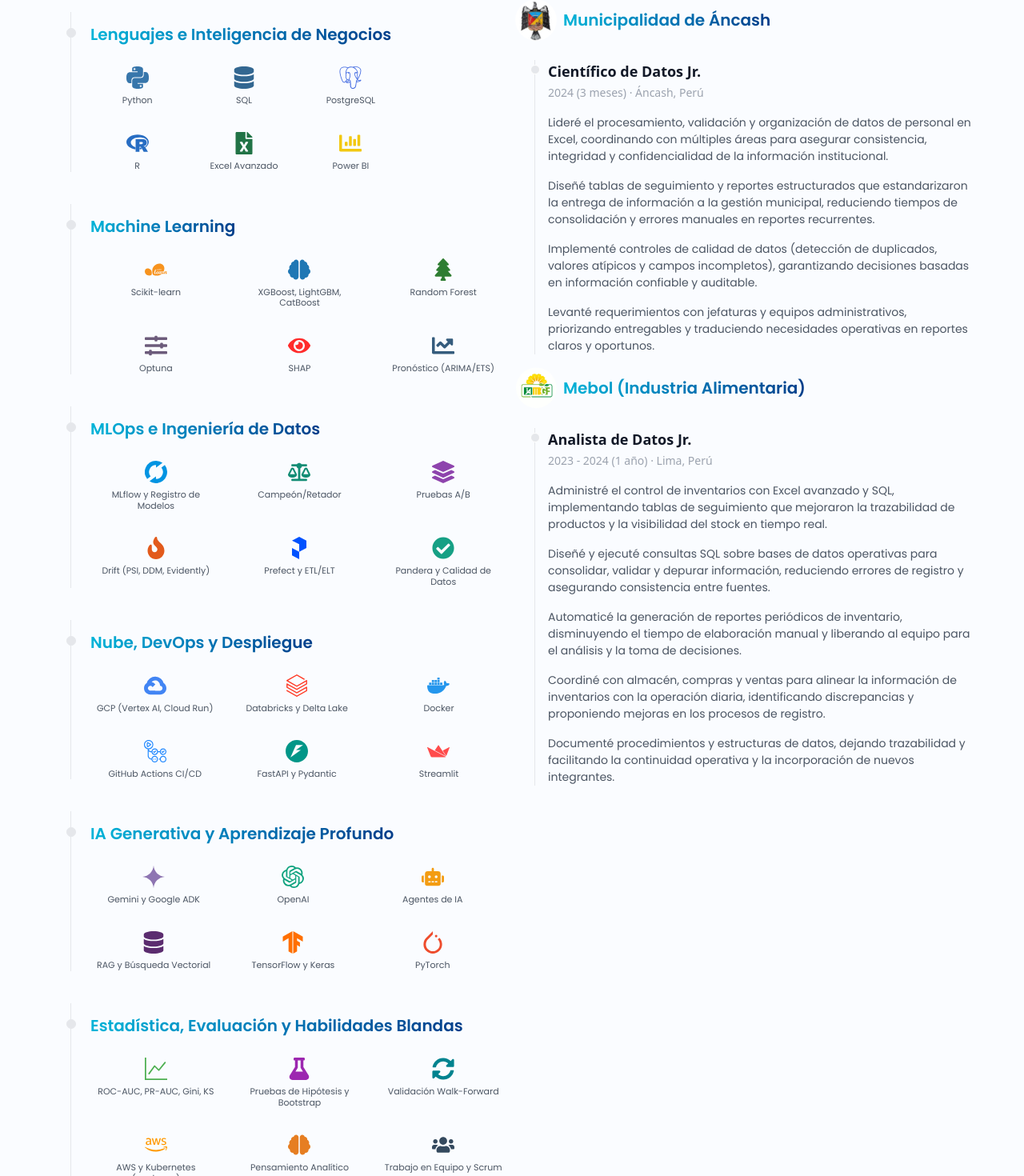
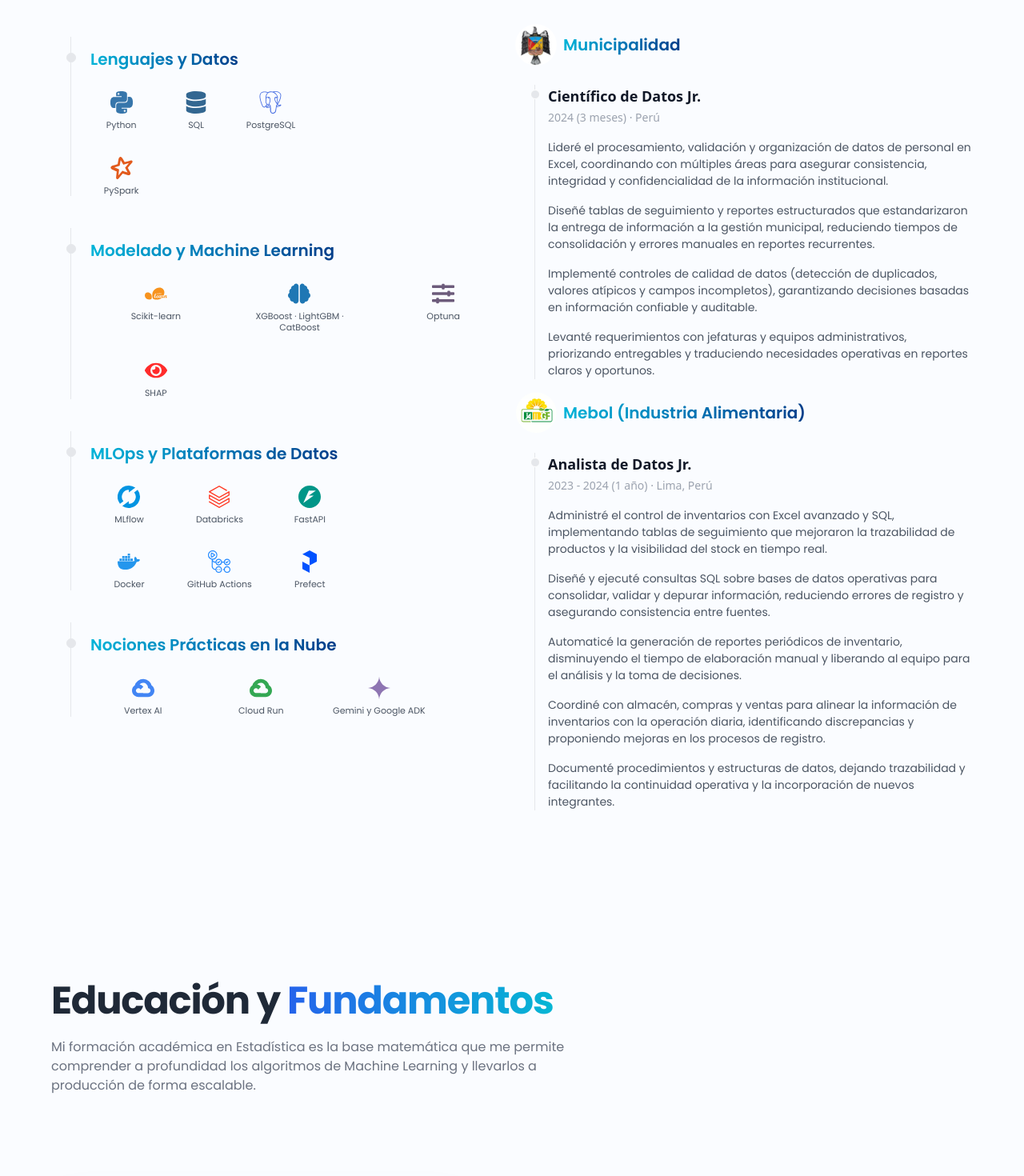
Before and after one commit to wilder14-eslu/personal-portfolio, a React (Vite) app: page / in a window 1280 px wide. Shown: the part 1002-2472 px from the top of the page at 80% size. Built offline with nearby package versions, Linux system fonts and the light colour scheme.

Commit message:
content: Databricks en MLOps y títulos de habilidades más claros

```diff
--- a/src/constants/data.js
+++ b/src/constants/data.js
@@ -5,7 +5,7 @@ import {
   FaFileExcel, FaFire, FaFlask, FaLayerGroup, FaRobot, FaSlidersH, FaSyncAlt, FaTree, FaUsers,
 } from "react-icons/fa";
 import {
-  SiDatabricks, SiDocker, SiFastapi, SiGithubactions, SiGooglecloud, SiMlflow, SiOpenai, SiPostgresql,
+  SiApachespark, SiDatabricks, SiDocker, SiFastapi, SiGithubactions, SiGooglecloud, SiMlflow, SiOpenai, SiPostgresql,
   SiPrefect, SiPython, SiPytorch, SiR, SiReact, SiScikitlearn, SiStreamlit, SiTensorflow,
 } from "react-icons/si";
 import { RiGeminiFill } from "react-icons/ri";
@@ -14,7 +14,6 @@ import { TbBrandFirebase } from "react-icons/tb";
 import ml_banking_icon from "../assets/credit_risk_pipeline.webp";
 import ai_health_icon from "../assets/malaria_wape_chart.webp";
 import ai_hr_icon from "../assets/ai_hr_icon.jpg";
-import investigacion from "../assets/investigacion.avif";
 import devpost_icon from "../assets/Devpost.webp";
 
 // Fotos y logos reales de instituciones y empresas
@@ -37,100 +36,52 @@ export const callToAction = "https://www.linkedin.com/in/wilder-eslu/";
 // ---------------------------------------------------------------------------
 const skills_en = [
   {
-    title: "Languages & BI",
+    title: "Languages & Data",
     items: [
       { id: "s-1", icon: SiPython, name: "Python", color: "#3776AB" },
       { id: "s-2", icon: FaDatabase, name: "SQL", color: "#336791" },
       { id: "s-3", icon: SiPostgresql, name: "PostgreSQL", color: "#4169E1" },
-      { id: "s-4", icon: SiR, name: "R", color: "#276DC3" },
-      { id: "s-5", icon: FaFileExcel, name: "Advanced Excel", color: "#217346" },
-      { id: "s-6", icon: FaChartBar, name: "Power BI", color: "#F2C811" }
+      { id: "s-4", icon: SiApachespark, name: "PySpark", color: "#E25A1C" }
     ]
   },
   {
-    title: "Machine Learning",
+    title: "Modeling & Machine Learning",
     items: [
-      { id: "s-7", icon: SiScikitlearn, name: "Scikit-learn", color: "#F7931E" },
-      { id: "s-8", icon: FaBrain, name: "XGBoost, LightGBM, CatBoost", color: "#1F77B4" },
-      { id: "s-9", icon: FaTree, name: "Random Forest", color: "#2E7D32" },
-      { id: "s-10", icon: FaSlidersH, name: "Optuna", color: "#6C5B7B" },
-      { id: "s-11", icon: FaEye, name: "SHAP", color: "#FF2B2B" },
-      { id: "s-12", icon: FaChartLine, name: "Forecasting (ARIMA/ETS)", color: "#355C7D" }
+      { id: "s-5", icon: SiScikitlearn, name: "Scikit-learn", color: "#F7931E" },
+      { id: "s-6", icon: FaBrain, name: "XGBoost · LightGBM · CatBoost", color: "#1F77B4" },
+      { id: "s-7", icon: FaSlidersH, name: "Optuna", color: "#6C5B7B" },
+      { id: "s-8", icon: FaEye, name: "SHAP", color: "#FF2B2B" }
     ]
   },
   {
-    title: "MLOps & Data Engineering",
+    title: "MLOps & Data Platforms",
     items: [
-      { id: "s-13", icon: SiMlflow, name: "MLflow & Model Registry", color: "#0194E2" },
-      { id: "s-14", icon: FaBalanceScale, name: "Champion/Challenger", color: "#138D75" },
-      { id: "s-15", icon: FaLayerGroup, name: "A/B Testing", color: "#8E44AD" },
-      { id: "s-16", icon: FaFire, name: "Drift (PSI, DDM, Evidently)", color: "#E25A1C" },
-      { id: "s-17", icon: SiPrefect, name: "Prefect & ETL/ELT", color: "#0052FF" },
-      { id: "s-18", icon: FaCheckCircle, name: "Pandera & Data Quality", color: "#16A085" }
+      { id: "s-9", icon: SiMlflow, name: "MLflow", color: "#0194E2" },
+      { id: "s-10", icon: SiDatabricks, name: "Databricks", color: "#FF3621" },
+      { id: "s-11", icon: SiFastapi, name: "FastAPI", color: "#009688" },
+      { id: "s-12", icon: SiDocker, name: "Docker", color: "#2496ED" },
+      { id: "s-13", icon: SiGithubactions, name: "GitHub Actions", color: "#2088FF" },
+      { id: "s-14", icon: SiPrefect, name: "Prefect", color: "#0052FF" }
     ]
   },
   {
-    title: "Cloud, DevOps & Serving",
+    title: "Hands-on Cloud Basics",
     items: [
-      { id: "s-19", icon: SiGooglecloud, name: "GCP (Vertex AI, Cloud Run)", color: "#4285F4" },
-      { id: "s-20", icon: SiDatabricks, name: "Databricks & Delta Lake", color: "#FF3621" },
-      { id: "s-21", icon: SiDocker, name: "Docker", color: "#2496ED" },
-      { id: "s-22", icon: SiGithubactions, name: "GitHub Actions CI/CD", color: "#2088FF" },
-      { id: "s-23", icon: SiFastapi, name: "FastAPI & Pydantic", color: "#009688" },
-      { id: "s-24", icon: SiStreamlit, name: "Streamlit", color: "#FF4B4B" }
-    ]
-  },
-  {
-    title: "Generative AI & Deep Learning",
-    items: [
-      { id: "s-25", icon: RiGeminiFill, name: "Gemini & Google ADK", color: "#8E75B2" },
-      { id: "s-26", icon: SiOpenai, name: "OpenAI", color: "#10A37F" },
-      { id: "s-27", icon: FaRobot, name: "AI Agents", color: "#F39C12" },
-      { id: "s-28", icon: FaDatabase, name: "RAG & Vector Search", color: "#5B2C6F" },
-      { id: "s-29", icon: SiTensorflow, name: "TensorFlow & Keras", color: "#FF6F00" },
-      { id: "s-30", icon: SiPytorch, name: "PyTorch", color: "#EE4C2C" }
-    ]
-  },
-  {
-    title: "Statistics, Evaluation & Soft Skills",
-    items: [
-      { id: "s-31", icon: BsGraphUp, name: "ROC-AUC, PR-AUC, Gini, KS", color: "#4CAF50" },
-      { id: "s-32", icon: FaFlask, name: "Hypothesis Tests & Bootstrap", color: "#9C27B0" },
-      { id: "s-33", icon: FaSyncAlt, name: "Walk-Forward Validation", color: "#00838F" },
-      { id: "s-34", icon: FaAws, name: "AWS & Kubernetes (basics)", color: "#FF9900" },
-      { id: "s-35", icon: FaBrain, name: "Analytical Thinking", color: "#E67E22" },
-      { id: "s-36", icon: FaUsers, name: "Teamwork & Scrum", color: "#34495E" }
+      { id: "s-15", icon: SiGooglecloud, name: "Vertex AI", color: "#4285F4" },
+      { id: "s-16", icon: SiGooglecloud, name: "Cloud Run", color: "#34A853" },
+      { id: "s-17", icon: RiGeminiFill, name: "Gemini & Google ADK", color: "#8E75B2" }
     ]
   }
 ];
 
 const skillNamesEs = {
-  "Advanced Excel": "Excel Avanzado",
-  "Forecasting (ARIMA/ETS)": "Pronóstico (ARIMA/ETS)",
-  "MLflow & Model Registry": "MLflow y Registro de Modelos",
-  "Champion/Challenger": "Campeón/Retador",
-  "A/B Testing": "Pruebas A/B",
-  "Prefect & ETL/ELT": "Prefect y ETL/ELT",
-  "Pandera & Data Quality": "Pandera y Calidad de Datos",
-  "Databricks & Delta Lake": "Databricks y Delta Lake",
-  "FastAPI & Pydantic": "FastAPI y Pydantic",
   "Gemini & Google ADK": "Gemini y Google ADK",
-  "AI Agents": "Agentes de IA",
-  "RAG & Vector Search": "RAG y Búsqueda Vectorial",
-  "TensorFlow & Keras": "TensorFlow y Keras",
-  "Hypothesis Tests & Bootstrap": "Pruebas de Hipótesis y Bootstrap",
-  "Walk-Forward Validation": "Validación Walk-Forward",
-  "AWS & Kubernetes (basics)": "AWS y Kubernetes (nociones)",
-  "Analytical Thinking": "Pensamiento Analítico",
-  "Teamwork & Scrum": "Trabajo en Equipo y Scrum",
 };
 const skillTitlesEs = [
-  "Lenguajes e Inteligencia de Negocios",
-  "Machine Learning",
-  "MLOps e Ingeniería de Datos",
-  "Nube, DevOps y Despliegue",
-  "IA Generativa y Aprendizaje Profundo",
-  "Estadística, Evaluación y Habilidades Blandas",
+  "Lenguajes y Datos",
+  "Modelado y Machine Learning",
+  "MLOps y Plataformas de Datos",
+  "Nociones Prácticas en la Nube",
 ];
 const skills_es = skills_en.map((group, i) => ({
   title: skillTitlesEs[i],
@@ -177,10 +128,6 @@ const stacks = {
     { id: "t-4", icon: TbBrandFirebase, name: "Firestore", color: "#FFCA28" },
     { id: "t-5", icon: SiFastapi, name: "FastAPI + Pydantic", color: "#009688" },
     { id: "t-6", icon: SiReact, name: "React", color: "#61DAFB" }
-  ],
-  research: [
-    { id: "t-1", icon: SiR, name: "R", color: "#276DC3" },
-    { id: "t-2", icon: SiPython, name: "Python", color: "#3776AB" }
   ],
 };
 const stackEs = (stack) =>
@@ -268,12 +215,12 @@ export const en = {
   skills: skills_en,
   experiences: [
     {
-      organisation: "Municipalidad de Áncash",
+      organisation: "Municipalidad",
       logo: municipalidad,
       positions: [
         {
           title: "Junior Data Scientist",
-          duration: "2024 (3 months) · Áncash, Peru",
+          duration: "2024 (3 months) · Peru",
           content: [
             { text: "Led the processing, validation and organization of personnel data in Excel, coordinating with multiple areas to ensure the consistency, integrity and confidentiality of institutional information." },
             { text: "Designed tracking tables and structured reports that standardized information delivery to municipal management, reducing consolidation time and manual errors in recurring reports." },
@@ -306,9 +253,8 @@ export const en = {
       id: "proj-1",
       title: "Credit Risk ML Platform: End-to-End MLOps",
       github: "https://github.com/wilder14-eslu/credit-risk-ml-platform",
-      link: "https://credit-risk-ml-platform-xk4rsvntltadpumscgcwko.streamlit.app/",
       image: ml_banking_icon,
-      content: "Probability of default (PD) platform on 150K applicants: ROC-AUC 0.870, Gini 0.741, KS 0.582, PR-AUC 0.407 and ECE 0.0027. The approval threshold is set by expected cost (-38% cost vs. approving everyone; the top decile captures 56% of defaults, 5.6x lift). Includes SHAP explainability, PSI drift monitoring, a Champion/Challenger scheme, statistical validation (Nadeau-Bengio, DeLong, bootstrap) and 0.41 ms (p50) inference latency.",
+      content: "Helps a lender decide who to approve for credit by estimating how likely each applicant is to default and explaining the reason behind every decision.",
       stack: stacks.creditRisk
     },
     {
@@ -316,7 +262,7 @@ export const en = {
       title: "Credit Risk Platform 2.0: Lending Club on Databricks",
       github: "https://github.com/wilder14-eslu/credit-risk-platform-2.0",
       image: ml_banking_icon,
-      content: "Credit risk platform on 2.26M real loans (2007-2018) with Level 2 MLOps on Databricks. Out-of-time validation with no leakage or censoring bias, A/B testing with automatic model promotion based on AUC bootstrap, drift detection (PSI, KS, DDM, Page-Hinkley), prior shift analysis, continuous retraining and rollback.",
+      content: "Keeps a bank's credit risk model reliable in production: it detects when customer behavior changes and automatically and safely retrains and replaces the model.",
       stack: stacks.creditRisk2
     },
     {
@@ -324,25 +270,16 @@ export const en = {
       title: "Peru Malaria Early Warning Platform",
       github: "https://github.com/wilder14-eslu/malaria-prediction-peru",
       image: ai_health_icon,
-      content: "Probabilistic malaria forecasting with 25 years of MINSA data (1.21M cases, 1,645 districts). A quantile LightGBM model (q0.1/q0.5/q0.9) reaches a 1-week WAPE of 0.41, 12% better than the best baseline (Diebold-Mariano test, p < 1e-20). Validated with walk-forward, block bootstrap, pinball loss, WIS and interval coverage; 45 tests and CI with ruff, mypy, pytest and Docker.",
+      content: "Forecasts how many malaria cases each district in Peru will have in the coming weeks, so health authorities can allocate resources and act before an outbreak.",
       stack: stacks.malaria
     },
     {
       id: "proj-4",
       title: "Rumbo: AI Agent Recruitment Matching Platform",
-      github: "https://github.com/MelZarate-science/Rumbo",
-      link: "https://rumbo-dev-25592102293.us-central1.run.app/app/",
+      devpost: "https://devpost.com/software/rumbo",
       image: ai_hr_icon,
-      content: "Multi-agent system with 3 agents (Role Classifier, Requirement Extractor, Fit Auditor) built with Google ADK and Gemini 3.5 on Vertex AI, deployed on Cloud Run with a FastAPI backend, structured outputs with Pydantic, Firestore and a React frontend. Built for Google Cloud's All Things Agentic Hackathon.",
+      content: "Helps recruiters and candidates find the best fit between a profile and a job opening, using AI agents that read the role, extract its requirements and assess the match.",
       stack: stacks.rumbo
-    },
-    {
-      id: "proj-5",
-      title: "Statistical Research & Analysis",
-      github: "https://github.com/wilder14-eslu/Proyectos-de-Investigacion",
-      image: investigacion,
-      content: "Data-driven research focused on econometric modeling and consumer behavior. Turned complex statistical analyses (Bayesian Regression, Credit Demand) into strategic, actionable business recommendations for financial decision-making.",
-      stack: stacks.research
     }
   ],
   socialMedia,
@@ -350,7 +287,7 @@ export const en = {
     name: "Wilder Gilmer Espinoza Luna",
     tagLine: "Machine Learning Engineer | MLOps | Data Analytics",
     phone: "+51 910 049 106",
-    intro: "Data professional with a background in Statistics (UNMSM, top third) and over a year of experience in data analytics and management in the public sector and the food industry. I build end-to-end ML systems: credit risk platforms on 2.26M loans (ROC-AUC 0.870), probabilistic malaria forecasting with MINSA data and AI agents with Gemini and Google ADK."
+    intro: "Statistician specialized in Machine Learning, advanced analytics and data systems. I turn real business needs into data products that deliver measurable value, combining statistical rigor, software engineering and MLOps to build reliable, traceable solutions. I am drawn to problems in risk, prediction, optimization and decision-making, and I want to join teams that turn models into products that improve decisions."
   }
 };
 
@@ -394,12 +331,12 @@ export const es = {
   skills: skills_es,
   experiences: [
     {
-      organisation: "Municipalidad de Áncash",
+      organisation: "Municipalidad",
       logo: municipalidad,
       positions: [
         {
           title: "Científico de Datos Jr.",
-          duration: "2024 (3 meses) · Áncash, Perú",
+          duration: "2024 (3 meses) · Perú",
           content: [
             { text: "Lideré el procesamiento, validación y organización de datos de personal en Excel, coordinando con múltiples áreas para asegurar consistencia, integridad y confidencialidad de la información institucional." },
             { text: "Diseñé tablas de seguimiento y reportes estructurados que estandarizaron la entrega de información a la gestión municipal, reduciendo tiempos de consolidación y errores manuales en reportes recurrentes." },
@@ -431,31 +368,26 @@ export const es = {
     {
       ...en.projects[0],
       title: "Plataforma de Riesgo Crediticio con ML: MLOps de Extremo a Extremo",
-      content: "Plataforma de probabilidad de incumplimiento (PD) sobre 150K solicitantes: ROC-AUC 0.870, Gini 0.741, KS 0.582, PR-AUC 0.407 y ECE 0.0027. El umbral de aprobación se define por costo esperado (-38% de costo frente a aprobar a todos; el decil superior concentra el 56% de los incumplimientos, lift de 5.6x). Incluye explicabilidad con SHAP, monitoreo de drift con PSI, esquema campeón/retador, validación estadística (Nadeau-Bengio, DeLong, bootstrap) y latencia de inferencia de 0.41 ms (p50).",
+      content: "Ayuda a una entidad financiera a decidir a quién aprobar un crédito, estimando la probabilidad de que cada solicitante no pague y explicando el porqué de cada decisión.",
       stack: stackEs(stacks.creditRisk)
     },
     {
       ...en.projects[1],
       title: "Plataforma de Riesgo Crediticio 2.0: Lending Club en Databricks",
-      content: "Plataforma de riesgo crediticio sobre 2.26M de préstamos reales (2007-2018) con MLOps Nivel 2 en Databricks. Validación fuera de tiempo (out-of-time) sin fuga de datos ni sesgo de censura, pruebas A/B con promoción automática de modelos basada en bootstrap del AUC, detección de drift (PSI, KS, DDM, Page-Hinkley), análisis de cambio en la distribución a priori, reentrenamiento continuo y reversión de modelos (rollback).",
+      content: "Mantiene confiable el modelo de riesgo crediticio de un banco en producción: detecta cuándo cambia el comportamiento de los clientes y reentrena y reemplaza el modelo de forma automática y segura.",
       stack: stackEs(stacks.creditRisk2)
     },
     {
       ...en.projects[2],
       title: "Plataforma de Alerta Temprana de Malaria en Perú",
-      content: "Pronóstico probabilístico de malaria con 25 años de datos del MINSA (1.21M casos, 1,645 distritos). Un modelo LightGBM cuantil (q0.1/q0.5/q0.9) logra un WAPE de 0.41 a 1 semana, 12% mejor que el mejor modelo de referencia (test de Diebold-Mariano, p < 1e-20). Validado con walk-forward, bootstrap por bloques, pérdida pinball, WIS y cobertura de intervalos; 45 pruebas automatizadas e integración continua con ruff, mypy, pytest y Docker.",
+      content: "Anticipa cuántos casos de malaria tendrá cada distrito del Perú en las próximas semanas, para que las autoridades de salud distribuyan recursos y actúen antes de un brote.",
       stack: stackEs(stacks.malaria)
     },
     {
       ...en.projects[3],
       title: "Rumbo: Plataforma de Reclutamiento con Agentes de IA",
-      content: "Sistema multiagente de 3 agentes (clasificador de roles, extractor de requisitos y auditor de compatibilidad) construido con Google ADK y Gemini 3.5 en Vertex AI, desplegado en Cloud Run con backend en FastAPI, salidas estructuradas con Pydantic, Firestore y frontend en React. Desarrollado para el hackathon All Things Agentic de Google Cloud.",
+      content: "Ayuda a reclutadores y candidatos a encontrar el mejor encaje entre un perfil y una vacante, con agentes de IA que leen el puesto, extraen sus requisitos y evalúan la compatibilidad.",
       stack: stackEs(stacks.rumbo)
-    },
-    {
-      ...en.projects[4],
-      title: "Investigación Estadística y Análisis",
-      content: "Investigación basada en datos centrada en modelamiento econométrico y comportamiento del consumidor. Traducción de análisis estadísticos complejos (Regresión Bayesiana, Demanda de Crédito) en recomendaciones de negocio estratégicas y accionables para la toma de decisiones financieras."
     }
   ],
   socialMedia,
@@ -463,7 +395,7 @@ export const es = {
     name: "Wilder Gilmer Espinoza Luna",
     tagLine: "Ingeniero de Machine Learning | MLOps | Analítica de Datos",
     phone: "+51 910 049 106",
-    intro: "Profesional de datos con formación en Estadística (UNMSM, Tercio Superior) y más de un año de experiencia en analítica y gestión de datos en el sector público y la industria alimentaria. Construyo sistemas de ML de extremo a extremo: plataformas de riesgo crediticio sobre 2.26M de préstamos (ROC-AUC 0.870), pronóstico probabilístico de malaria con datos del MINSA y agentes de IA con Gemini y Google ADK."
+    intro: "Estadístico especializado en Machine Learning, analítica avanzada y sistemas de datos. Convierto necesidades reales de negocio en productos de datos que generan valor medible, combinando rigor estadístico, ingeniería de software y MLOps para construir soluciones confiables y trazables. Me interesan los problemas de riesgo, predicción, optimización y toma de decisiones, y quiero sumarme a equipos que conviertan modelos en productos que mejoren decisiones."
   }
 };
 
```
